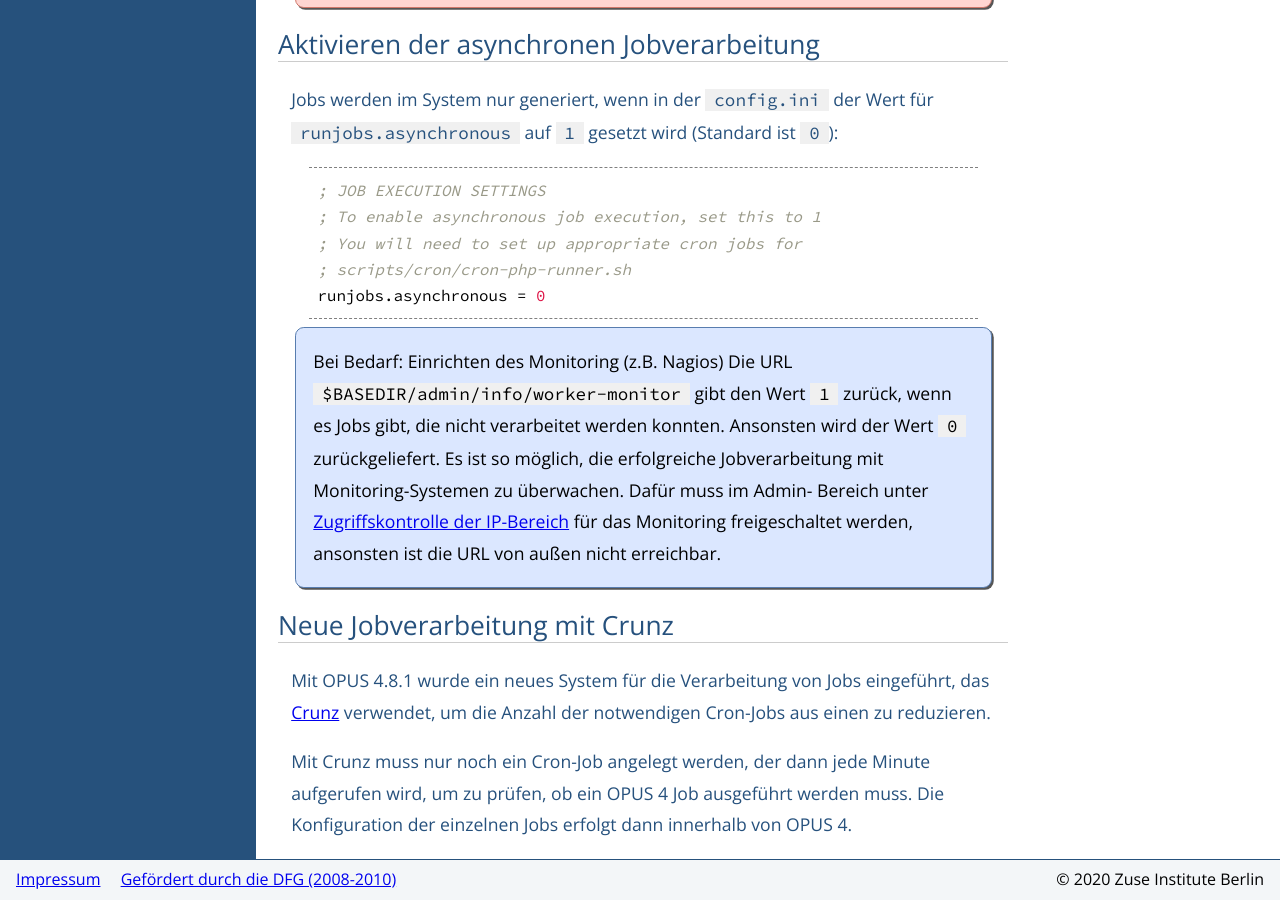
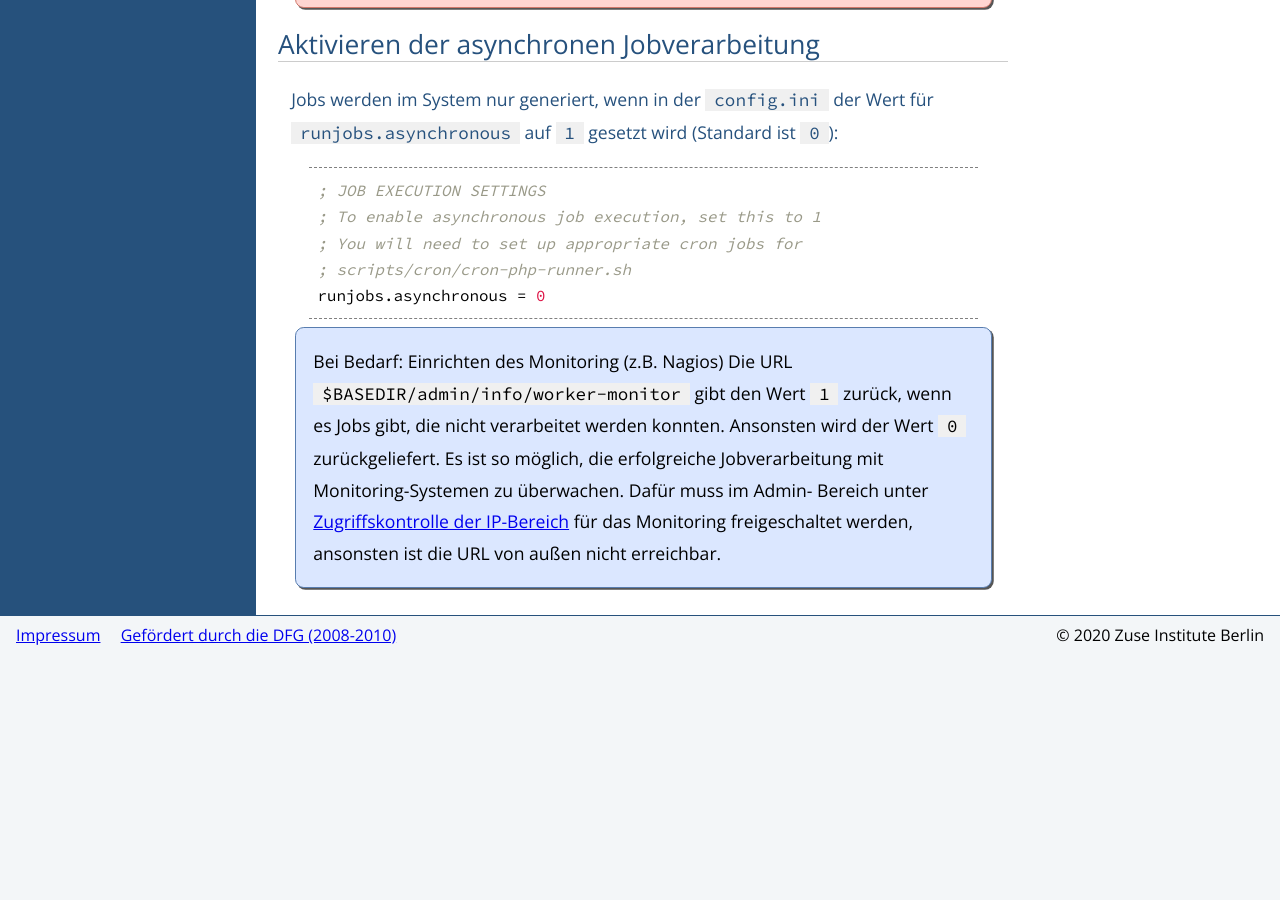
Before and after one commit to OPUS4/userdoc, a Jekyll site: the page built from config/jobs.md, in a window 1280 px wide and 900 px high, scrolled down 2991 px. Built offline with Jekyll 4.4.1, drawn with Linux system fonts in a browser that asks for light colours; after the commit the page ends 3647 px from its top, so only the background shows below that.

```diff
--- a/config/jobs.md
+++ b/config/jobs.md
@@ -128,13 +128,3 @@ Bereich unter [Zugriffskontrolle der IP-Bereich](../admin/security.html#ip-adres
 für das Monitoring freigeschaltet werden,
 ansonsten ist die URL von außen nicht erreichbar.
 </p>
-
-## Neue Jobverarbeitung mit Crunz
-
-Mit OPUS 4.8.1 wurde ein neues System für die Verarbeitung von Jobs eingeführt, das
-[Crunz](https://github.com/lavary/crunz) verwendet, um die Anzahl der notwendigen
-Cron-Jobs aus einen zu reduzieren.
-
-Mit Crunz muss nur noch ein Cron-Job angelegt werden, der dann jede Minute aufgerufen wird, um zu
-prüfen, ob ein OPUS 4 Job ausgeführt werden muss. Die Konfiguration der einzelnen Jobs erfolgt
-dann innerhalb von OPUS 4.
```
Also changed, not shown: config/tasks.md (added, +69 -0 lines).
